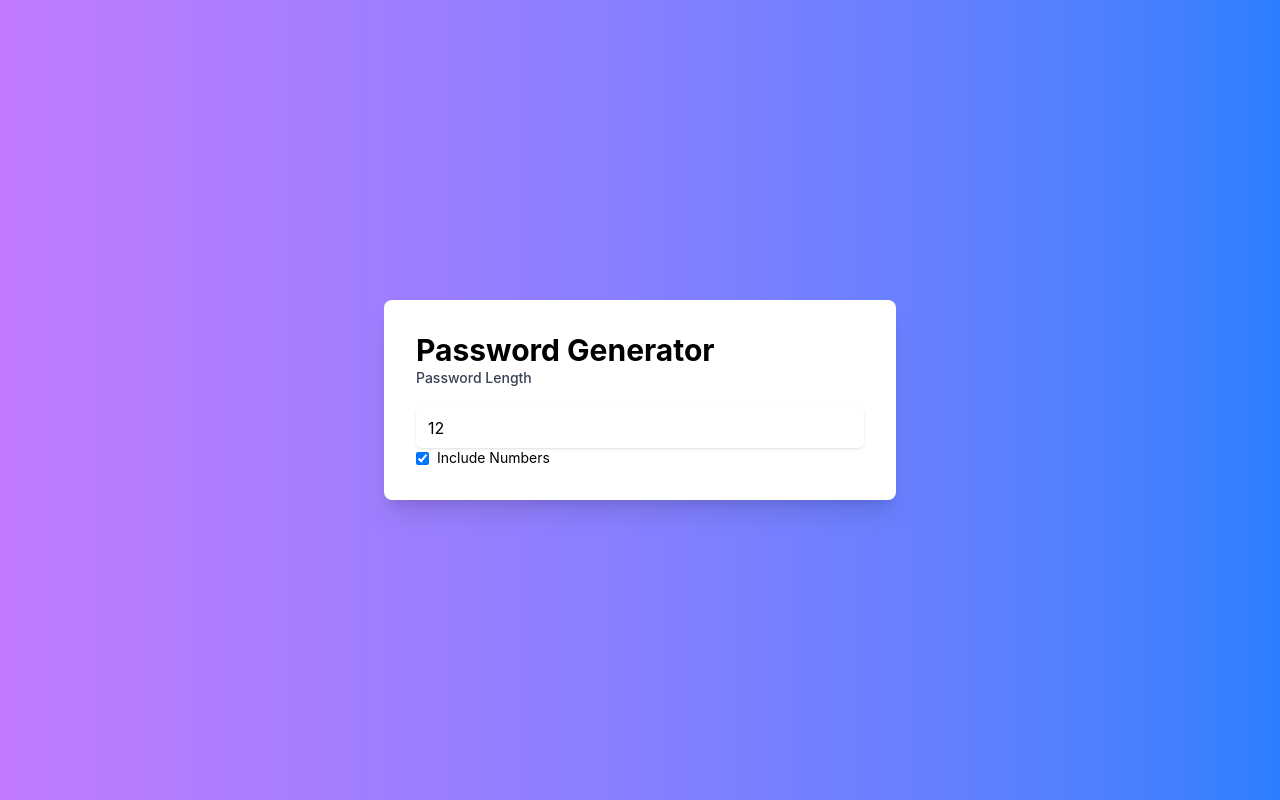
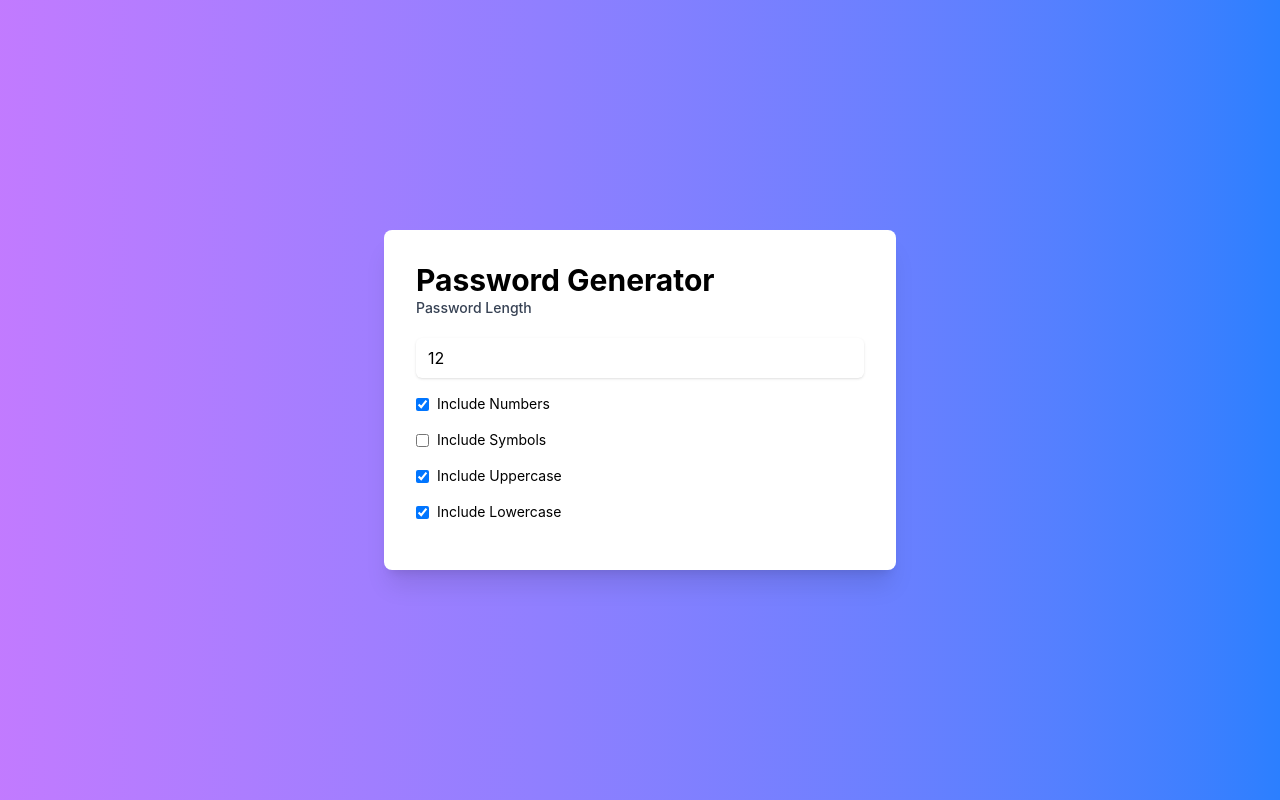
Before and after one commit to Hrisshhii/zustand-practice, a React (Vite) app in the folder zus-password/: page / in a window 1280 px wide. Built offline with nearby package versions, Linux system fonts and the light colour scheme.

Commit message:
Reorganize checkbox inputs for password options in PasswordGenerator component

```diff
--- a/zus-password/src/components/PasswordGenerator.tsx
+++ b/zus-password/src/components/PasswordGenerator.tsx
@@ -12,11 +12,25 @@ const PasswordGenerator=()=>{
           <input type="number" id="length" value={length} onChange={e=>setLength(+e.target.value)} min={4} max={64}
             className="mt-1 block w-full px-3 py-2 border-gray-300 rounded-md shadow-sm focus:outline-none focus:ring-2 focus:ring-indigo-500 focus:border-indigo-500"
           />
+          <div className="flex items-center">
+            <input type="checkbox" checked={includeNumbers} onChange={toggleNumbers}/>
+            <label className="ml-2 text-sm">Include Numbers</label>
+          </div>
+          <div className="flex items-center">
+            <input type="checkbox" checked={includeSymbols} onChange={toggleSymbols}/>
+            <label className="ml-2 text-sm">Include Symbols</label>
+          </div>
+          <div className="flex items-center">
+            <input type="checkbox" checked={includeUppercase} onChange={toggleUppercase}/>
+            <label className="ml-2 text-sm">Include Uppercase</label>
+          </div>
+          <div className="flex items-center">
+            <input type="checkbox" checked={includeLowercase} onChange={toggleLowercase}/>
+            <label className="ml-2 text-sm">Include Lowercase</label>
+          </div>
+          <button></button>
         </div>
-        <div className="flex items-center">
-          <input type="checkbox" checked={includeNumbers} onChange={toggleNumbers}/>
-          <label className="ml-2 text-sm">Include Numbers</label>
-        </div>
+
       </div>
     </div>
   )
```
